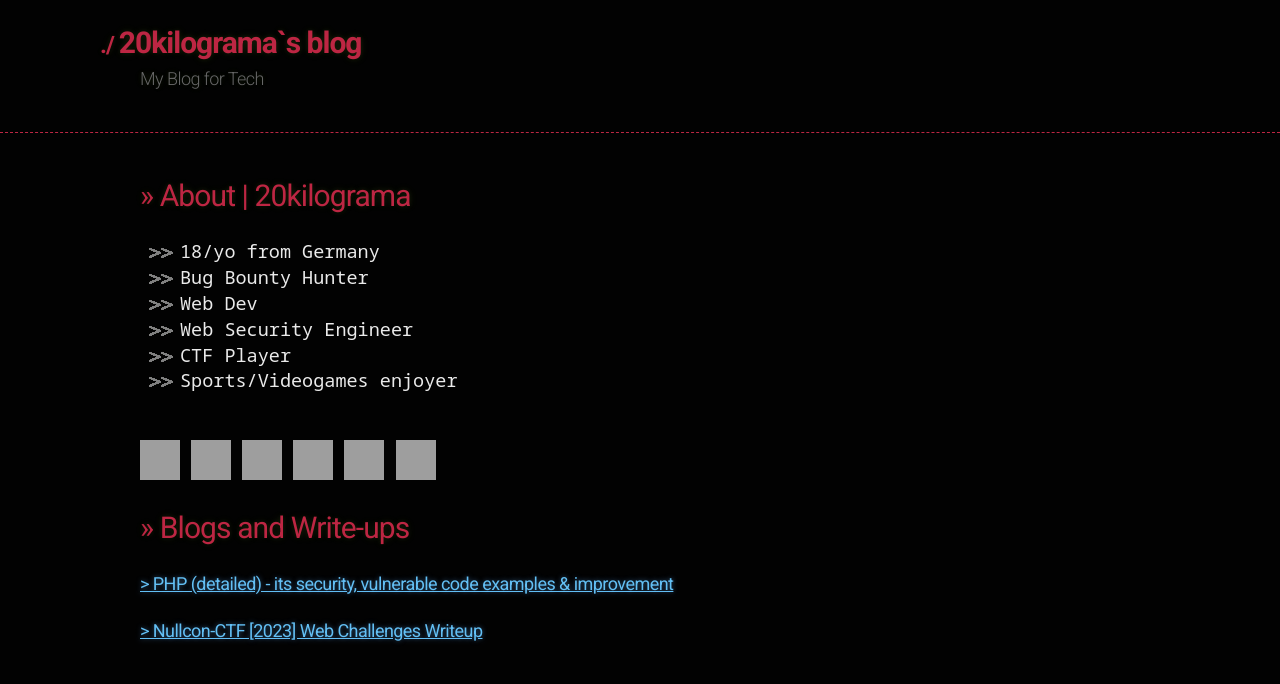
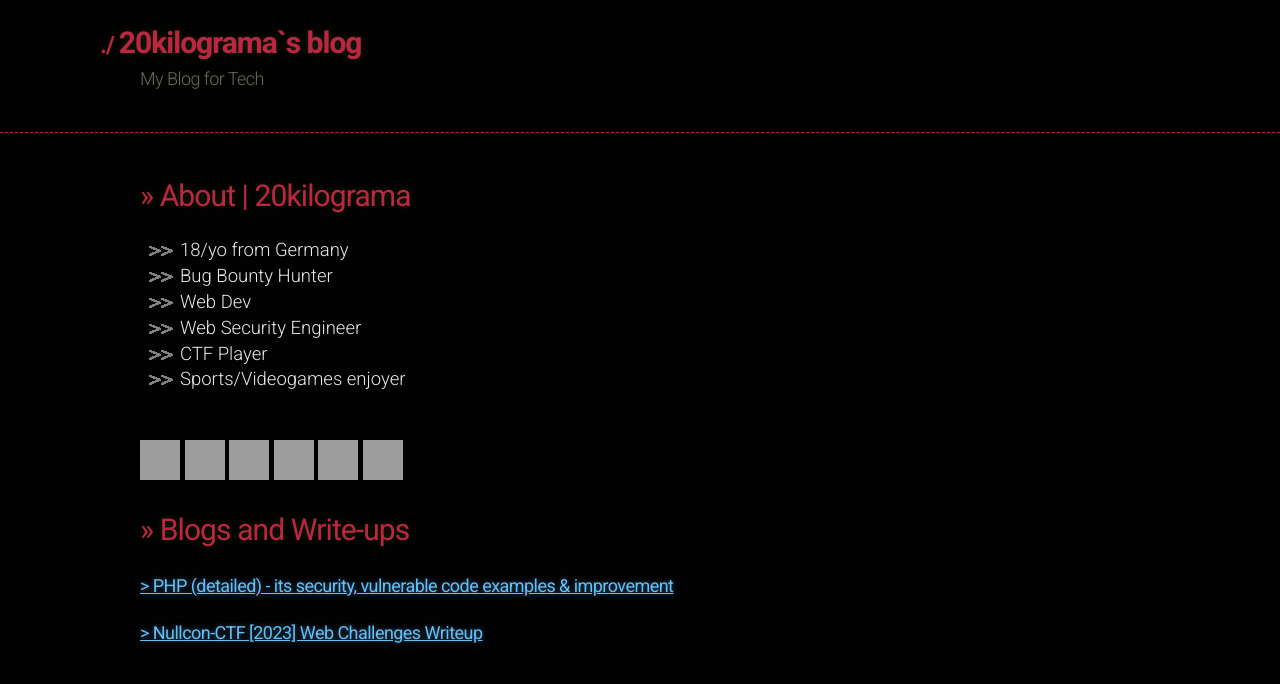
Before and after one commit to 20kilograma/blog, a Jekyll site: the page built from index.md, in a window 1280 px wide. Shown: the top 684 px of the page. Built offline with Jekyll 4.4.1, drawn with Linux system fonts in a browser that asks for light colours; nearby versions of some CDN libraries; some web fonts are replaced; our own code applies the rules of GitHub Pages for plain Markdown files; grey boxes are pictures that could not be loaded.

Commit message:
Update jekyll-theme-hacker.scss

```diff
--- a/_sass/jekyll-theme-hacker.scss
+++ b/_sass/jekyll-theme-hacker.scss
@@ -21,8 +21,8 @@ body {
   color: $body-foreground;
   font-size: 18.5px;
   line-height: 1.5;
-  font-family: "Noto Sans Mono", courier;
-  font-weight: 500;
+  font-family: "Roboto", sans-serif;
+  font-weight: 300;
 }
 
 /* General & 'Reset' Stuff */
```
